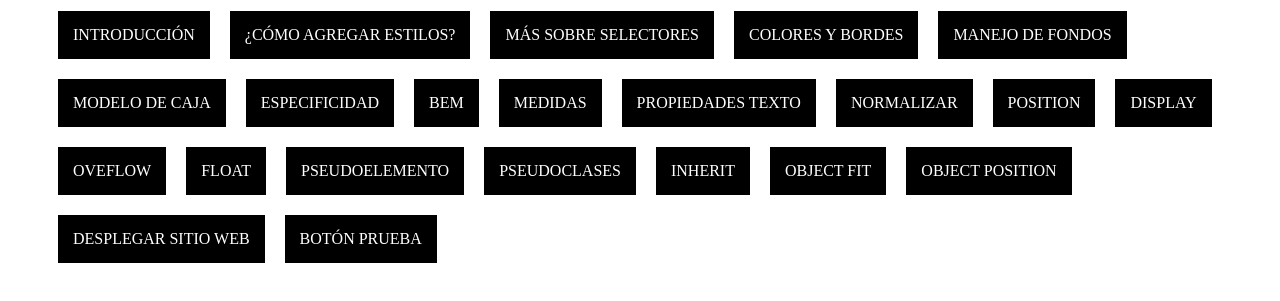
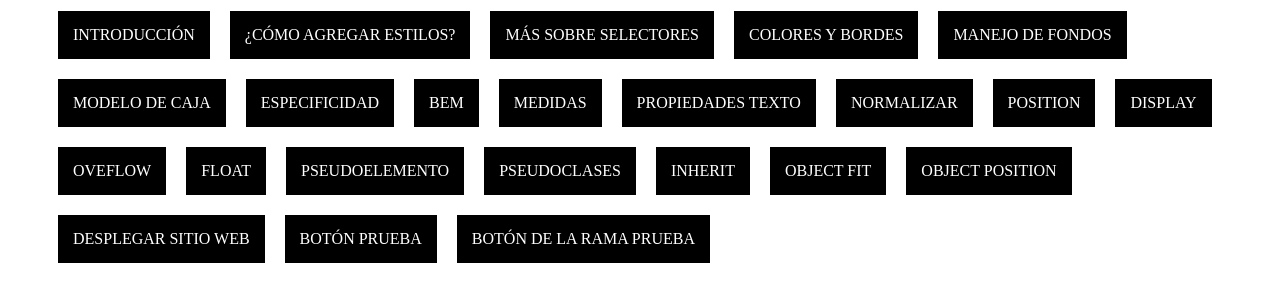
Before and after one commit to eme-19-87/Repositorio_Prueba, a plain HTML site: page index.html in a window 1280 px wide. Shown: the part 79-380 px from the top of the page. Drawn offline with Linux system fonts and the light colour scheme.

Commit message:
botón en la rama nuevo_boton

```diff
--- a/index.html
+++ b/index.html
@@ -34,6 +34,7 @@
           <li><a href="objectPosition.html">Object Position</a></li>
           <li><a href="desplegarSitioWeb.html">Desplegar Sitio Web</a></li>
           <li><a href="desplegarSitioWeb.html">Botón Prueba</a></li>
+          <li><a href="desplegarSitioWeb.html">Botón De La Rama Prueba</a></li>
       </ul>
     </div>
   </body>
```
